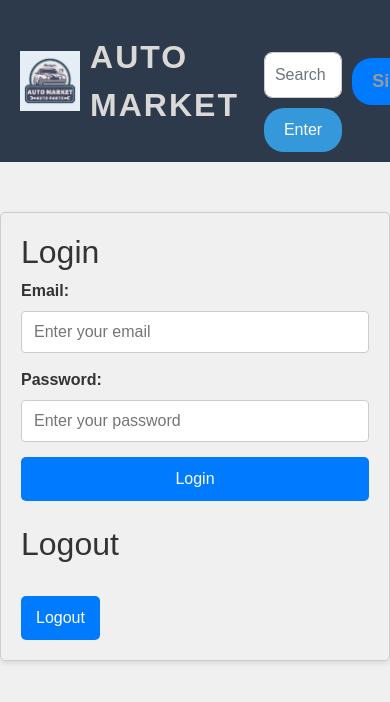
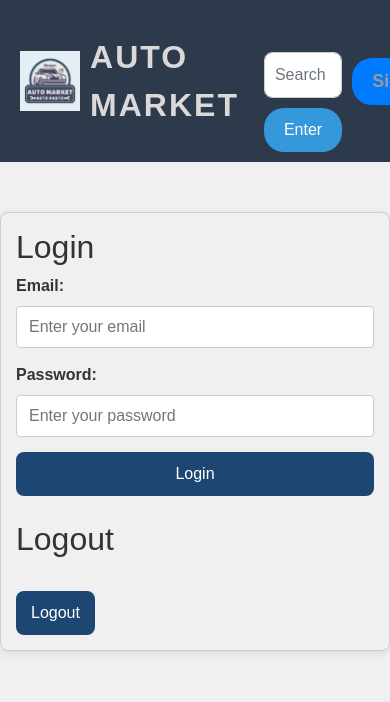
Before and after one commit to WSU-4110/AutoMarket, a React (Create React App) app in the folder firebase-react-app/: page /signin in a window 390 px wide. Shown: the top 702 px of the page. Built offline with nearby package versions, Linux system fonts and the light colour scheme; no server answers; a small style sheet from the web is missing; the HTML template or start-up script is replaced by a standard one.

Commit message:
Update SignInPage.css

```diff
--- a/firebase-react-app/src/pages/SignInPage/SignInPage.css
+++ b/firebase-react-app/src/pages/SignInPage/SignInPage.css
@@ -1,10 +1,21 @@
+:root {
+    --primary-color: #007bff;
+    --hover-color: #0056b3;
+    --border-color: #ccc;
+    --border-radius: 5px;
+    --font-size: 16px;
+    --box-shadow: 0 2px 5px rgba(0, 0, 0, 0.1);
+}
+
 .signin-container {
-    max-width: 400px;
+    max-width: 100%;
     margin: 50px auto;
     padding: 20px;
-    border: 1px solid #ccc;
-    border-radius: 5px;
-    box-shadow: 0 2px 5px rgba(0, 0, 0, 0.1);
+    border: 1px solid var(--border-color);
+    border-radius: var(--border-radius);
+    box-shadow: var(--box-shadow);
+    width: 90%; /* Responsive width */
+    max-width: 400px; /* Max width */
 }
 
 .signin-form {
@@ -16,26 +27,34 @@
     margin-bottom: 15px;
 }
 
-/* Updated selector to target both email and password inputs */
 input[type="email"], input[type="password"] {
     padding: 10px;
-    border: 1px solid #ccc;
-    border-radius: 5px;
-    font-size: 16px;
+    border: 1px solid var(--border-color);
+    border-radius: var(--border-radius);
+    font-size: var(--font-size);
     width: 100%;
 }
 
 .signin-btn {
     padding: 10px 15px;
-    background-color: #007bff;
+    background-color: var(--primary-color);
     color: white;
     border: none;
-    border-radius: 5px;
-    font-size: 16px;
+    border-radius: var(--border-radius);
+    font-size: var(--font-size);
     cursor: pointer;
     transition: background-color 0.3s;
 }
 
-.signin-btn:hover {
-    background-color: #0056b3;
+.signin-btn:hover, .signin-btn:focus {
+    background-color: var(--hover-color);
+    outline: none; /* Removes default focus outline */
 }
+
+/* Responsive Design Adjustments */
+@media screen and (max-width: 600px) {
+    .signin-container {
+        width: 100%;
+        padding: 15px;
+    }
+}
```
